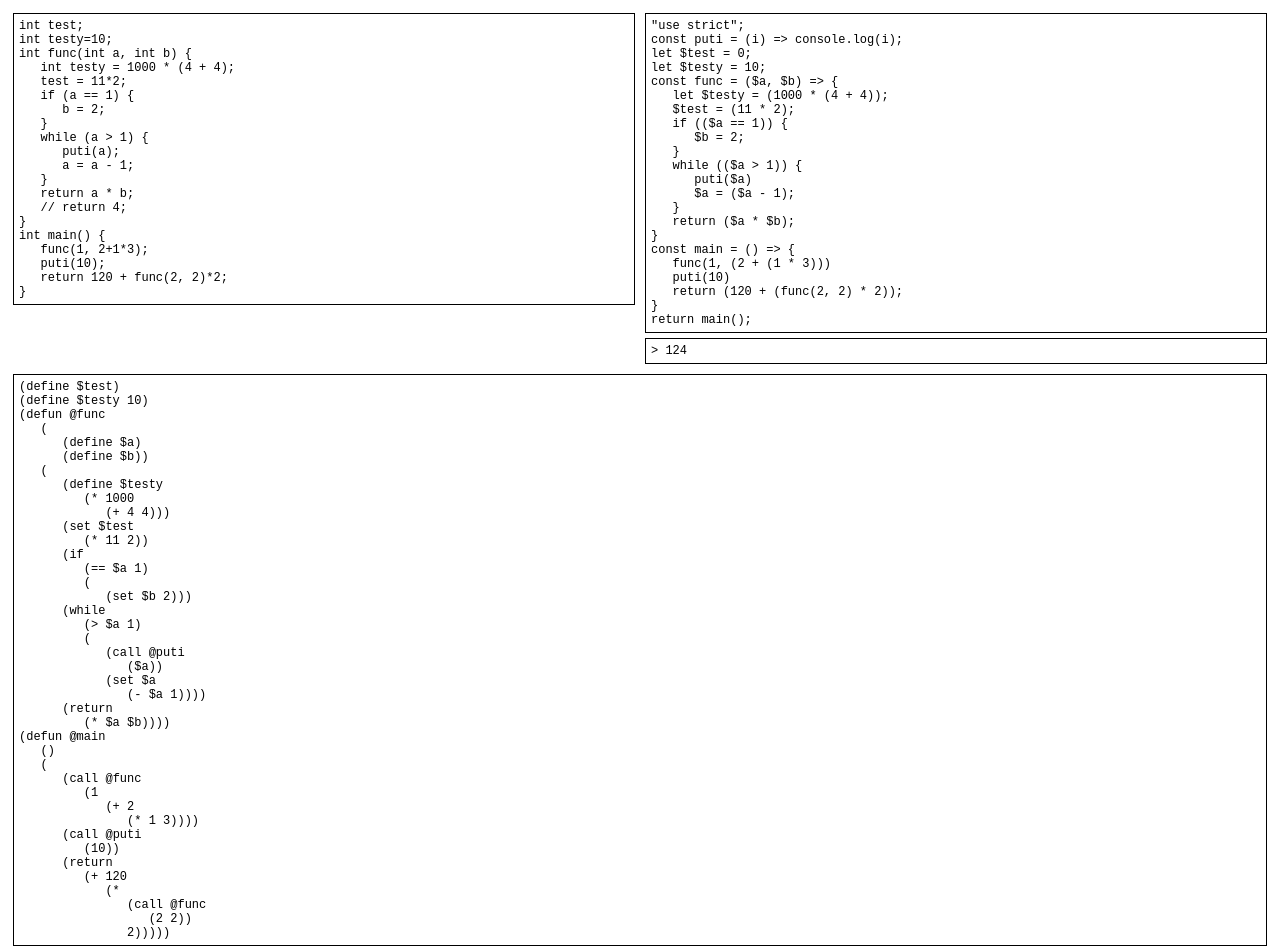
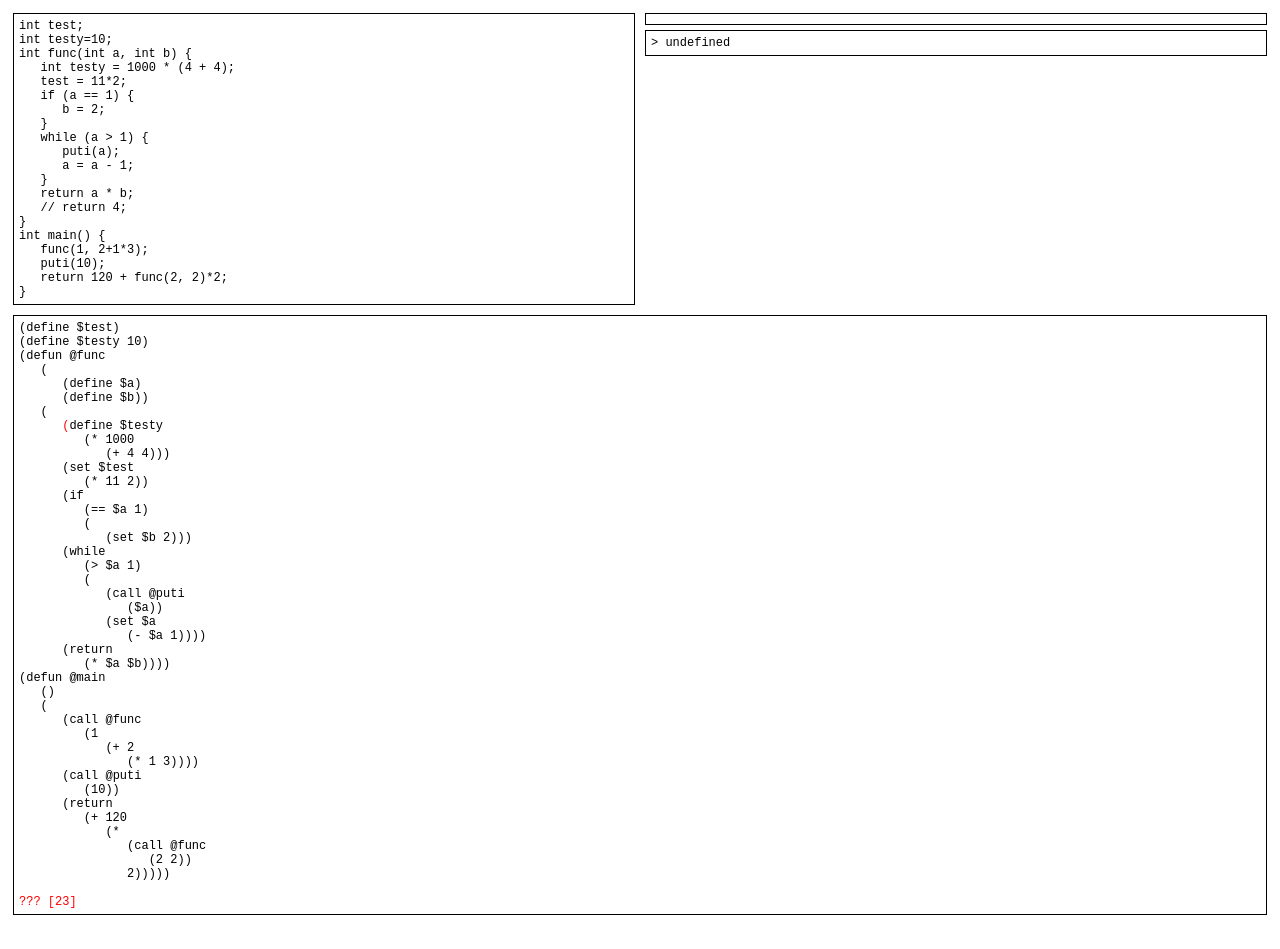
Before and after one commit to douglett/compile-c, a plain HTML site: page index.html in a window 1280 px wide. After the commit the page ends 928 px from the top, so only its background shows below. Drawn offline with Linux system fonts and the light colour scheme.

Commit message:
new list validator

```diff
--- a/index.html
+++ b/index.html
@@ -48,6 +48,9 @@
 	tab-size: 3;
 	/*overflow: hidden;*/
 }
+	#show-ast error {
+		color: red;
+	}
 </style>
 
 </body>
@@ -91,10 +94,11 @@ const runshow = (prog) => {
 		if (Parser.error())
 			return `Parser: ${Parser.error()}`, false;
 		// validate lisp
-		Lisper.parseList(Parser.prog);
-		// document.querySelector('#show-ast').innerHTML = Lisper.showlist();
+		Lisper.validateList(Parser.prog);
+		document.querySelector('#show-ast').innerHTML = Lisper.showlist();
 		if (Lisper.error())
 			return `Lisper: ${Lisper.error()}`, false;
+		throw "here";
 		// compile
 		Compiler.compile(Parser.prog);
 		document.querySelector('#show-output').innerHTML = Compiler.prog;
--- a/lisper.js
+++ b/lisper.js
@@ -1,113 +1,142 @@
 'use strict';
 
 const Lisper = new function() {
-	let error = '';
-	this.list = [];
+	let error = '', pos = 0;
+	let list = [];
 
-	this.parse = (str) => { };
-	this.parseTokens = (list) => { };
-	this.parseList = (list) => {
-		this.list = list;
-		validate(list);
+	this.validateList = (ls) => {
+		list = [];
+		const flatten = (l) => {
+			if (l instanceof Array)
+				list.push('('),
+				l.forEach(l => flatten(l)),
+				list.push(')');
+			else
+				list.push(l);
+		};
+		ls.forEach(l => flatten(l));
+		validate();
+	};
+	this.validate = (ls) => {
+		list = ls;
+		validate();
 	};
 	this.error = () => error;
 
 
+	const validate = () => {
+		console.log(list);
+		error = '', pos = 0;
+		while (pos < list.length)
+			if      (error) break;
+			else if (v_define()) ;
+			else if (v_defun()) ;
+			else if (!error) error = `script: expected define or defun`;
+		console.log(error, pos);
+	};
 
-	const is_vname  = (str) => /^\$[A-Za-z_][A-Za-z_0-9]*$/.test(str);
-	const is_fname  = (str) => /^\@[A-Za-z_][A-Za-z_0-9]*$/.test(str);
-	const is_num    = (str) => /^[0-9]+$/.test(str);
-	const v_vname   = (str) => is_vname(str) ? null : error = `expected variable name [${str}]`;
-	const v_fname   = (str) => is_fname(str) ? null : error = `expected function name [${str}]`;
-	const v_num     = (str) => is_num  (str) ? null : error = `expected number [${str}]`;
+	// short validators
+	const v_lstart  = () => list[pos] === '(' ? (++pos, true) : false;
+	const v_lend    = () => list[pos] === ')' ? (++pos, true) : false;
+	const v_varid   = () => /^\$[A-Za-z_][A-Za-z0-9_]*$/.test(list[pos]) ? (++pos, true) : false;
+	const v_funcid  = () => /^\@[A-Za-z_][A-Za-z0-9_]*$/.test(list[pos]) ? (++pos, true) : false;
+	const v_num     = () => /^[0-9]+$/.test(list[pos]) ? (++pos, true) : false;
 
 
-	const validate = (list) => {
-		error = '';
-		// top level
-		if (!(list instanceof Array))
-			error = `expected list at top level`;
-		list.some(l => {
-			if (error)
-				return error;
-			if (list instanceof Array && l[0] === 'define')
-				return v_define(l);
-			if (list instanceof Array && l[0] === 'defun')
-				return v_defun(l);
-			return error = `expected define of defun at main block level`;
-		});
-		// error checking
-		return error
-			? (console.error(`Lisper: ${error}`), false)
-			: (console.log(`Lisper: validate OK`), true);
+	const v_atom = () => {
+		typeof list[pos] === 'string' && list[pos] !== '(' && list[pos] !== ')'
+			? (++pos, true) : false;
+	};
+	const v_list = () => {
+		if (!v_lstart()) return false;
+		// debugger
+		while (pos < list.length)
+			if      (list[pos] === ')') break;
+			else if (v_list() || v_atom()) ;
+			else    return false;
+		if (!v_lend()) return false;
+		return true;
 	};
 
-	const v_define = (list) => {
-		const name = list[1];
-		const ex = list[2];
-		if (!is_vname(name))
-			return error = `define: expected variable name [${name}]`;
-		if (ex) v_expr(ex);
+
+	const v_define = () => {
+		if (list[pos] !== '(' || list[pos+1] !== 'define') return false;
+		pos += 2;
+		if (!v_varid()) return error = `define: expected variable name`, false;
+		if (!v_expr() && error) return false;
+		if (!v_lend()) return error = `define: expected list end`, false;
+		return true;
 	};
 
-	const v_defun = (list) => {
-		const name = list[1];
-		const args = list[2];
-		const block = list[3];
-		if (v_fname(name))
-			return `defun: ${error}`;
-		if (!(args instanceof Array))
-			return error = `defun: expected arguments list [${name}]`;
-		args.some(a => ( v_define(a), error ));
-		if (error) return error;
-		v_block(block);
+
+	const v_defun = () => {
+		if (list[pos] !== '(' || list[pos+1] !== 'defun') return false;
+		pos += 2;
+		if (!v_funcid()) return error = `define: expected function name`, false;
+		// argument list
+		if (!v_lstart()) return error = `define: expected argument list`, false;
+		while (pos < list.length)
+			if      (list[pos] === ')') break;
+			else if (v_define()) ;
+			else if (!error) return error = `define: unexpected argument [${list[pos]}`, false;
+		if (!v_lend()) return error = `define: expected list end`, false;
+		// function body
+		if (!v_block()) return (!error ? error = `define: expected function block` : null), false;
+		return true;
 	};
 
-	const v_expr = (list) => {
-		if (list instanceof Array) {
-			if (/^(\+|\-|\*|\\|==|>=|<=|>|<)$/.test(list[0]))
-				for (let i = 1; i < list.length; i++)
-					v_expr(list[i]);
-			else if (list[0] === 'call') {
-				const name = list[1];
-				const args = list[2];
-				if (v_fname(name)) return error;
-				if (!(args instanceof Array))
-					return error = `expected arguments list in call [${name}]`;
-			}
+	const v_expr = () => {
+		// console.log(pos, list[pos], v_num(list[pos]))
+		if (v_varid()) return true;
+		if (v_num()) return true;
+		if (v_lstart()) {
+			if (!/^(\+|\-|\*|\\)$/.test(list[pos]))
+				return error = `expression: unknown command [${list[pos]}]`, false;
+			pos++;
+			while (pos < list.length)
+				if      (error) return false;
+				else if (list[pos] === ')') break;
+				else    e_expr();
+			if (!v_lend()) return error = `expression: expected list end`, false;
 		}
-		else if (is_vname(list)) ;
-		else if (is_num(list)) ;
-		else
-			return error = `unknown token in expression [${list}]`;
+		return false; // not an expression
 	};
 
-	const v_block = (list) => {
-		let name, ex, block;
-		if (!(list instanceof Array))
-			return error = `expected function block [${name}]`;
-		list.some(l => {
-			switch (l[0]) {
-			case 'define':
-				v_define(l);
+	const v_block = () => {
+		if (list[pos] !== '(') return false;
+		pos++;
+		// while (pos < list.length)
+		// 	if (error) return false;
+		// 	else if (v_define()
+		return error = `???`, false;
+	};
+
+
+
+	// debugging
+	this.showlist = () => {
+		let out = '', indent = 0, p = 0, last;
+		// get token, highlighting error position
+		const gettok = () => error && p === pos ? `<error>${list[p]}</error>` : list[p];
+		// main loop
+		for (p = 0; p < list.length; p++)
+		switch (list[p]) {
+			case '(':
+				out += (p > 0 ? '\n' : '') + '\t'.repeat(indent) + gettok();
+				last = 'open', indent++;
 				break;
-			case 'set':
-				name = l[1];
-				ex = l[2];
-				v_vname(name) || v_expr(ex);
-				break;
-			case 'if':
-			case 'while':
-				ex = l[1];
-				block = l[2];
-				v_expr(ex) || v_block(block);
+			case ')':
+				out += gettok();
+				last = 'close', indent--;
 				break;
 			default:
-				v_expr(l);
-				// return error = `unexpected in block [${l[0]}]`;
-			}
-			return error;
-		});
-		return error;
+				out += (last === 'close' ? '\n'+'\t'.repeat(indent) : '')
+					+  (last === 'var' ? ' ' : '')
+					+  gettok();
+				last = 'var';
+		}
+		// show error, if given
+		if (error) out += `\n\n<error>${error} [${pos}]</error>`
+		return out;
 	};
 };
```
